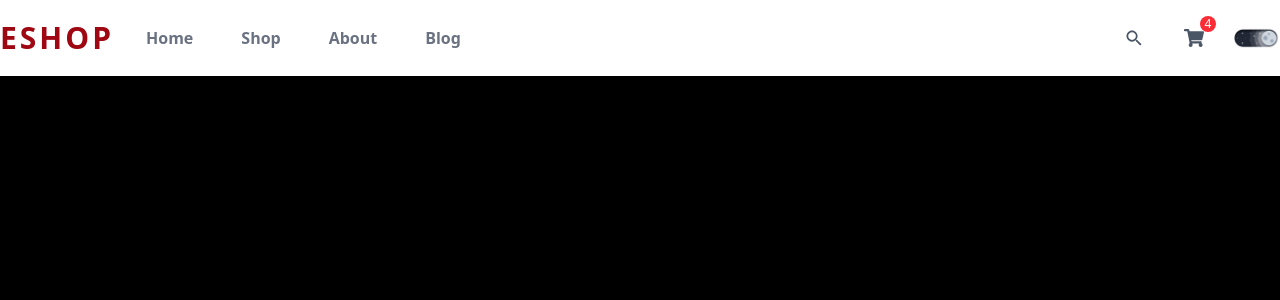
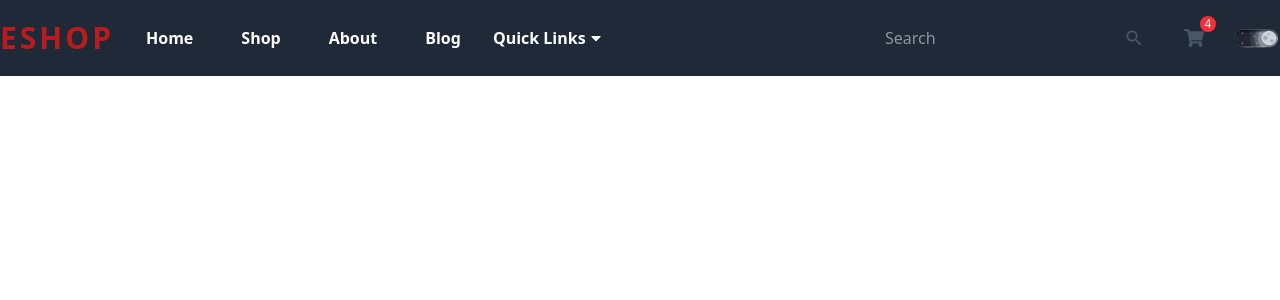
Before and after one commit to PrincxDevitt/App_Ecommerce, a React (Vite) app: page / in a window 1280 px wide. Both pictures are taken after a click on the picture 1256 px from the left and 38 px from the top of the page. Shown: the top 300 px of the page. Built offline with nearby package versions, Linux system fonts and the light colour scheme.

Commit message:
Se agrego un dropdown
Ya se aplica el mode dark pero falta que lo aplique en el dropdown

```diff
--- a/src/components/DarkMode.jsx
+++ b/src/components/DarkMode.jsx
@@ -1,36 +1,42 @@
-import React from 'react'
+import React, { useState, useEffect } from "react";
 import LightButton from "../assets/website/light-mode-button.png";
 import DarkButton from "../assets/website/dark-mode-button.png";
 
 const DarkMode = () => {
+  const [theme, setTheme] = useState(localStorage.getItem("navbarTheme") || "light");
 
-  const [theme,setTheme] =React.useState(localStorage.getItem("theme")?
-  localStorage.getItem("theme"):
-  "light"
-);
+  useEffect(() => {
+    const navbar = document.querySelector(".navbar"); // Solo afecta al Navbar
 
-  const element = document.documentElement;
-  console.log(element);
+    if (theme === "dark") {
+      navbar.classList.add("dark");
+    } else {
+      navbar.classList.remove("dark");
+    }
 
-  React.useEffect(()=>{
-    localStorage.setItem("theme",theme);
-    if (theme === "dark"){
-      element.classList.add("dark");
-      element.classList.add("dark");
-    } else {
-      element.classList.remove("light");
-      element.classList.remove("dark");
-    }
-  });
+    localStorage.setItem("navbarTheme", theme);
+  }, [theme]);
 
   return (
-    <div className='relative'>
-      <img onClick={()=> setTheme(theme === "dark"? "light" :"dark")} src={LightButton} alt="" className={`w-12 cursor-pointer absolute right-0 z-10 ${theme === "dark"?
-         "opacity-0" : "opacity-100"} transition-all duration-300`} />
-      <img onClick={()=> setTheme(theme === "dark"? "light" :"dark")} src={DarkButton} alt="" className={`w-12 cursor-pointer`} />
+    <div className="relative">
+      <img
+        onClick={() => setTheme(theme === "dark" ? "light" : "dark")}
+        src={LightButton}
+        alt="Light Mode"
+        className={`w-12 cursor-pointer absolute right-0 z-10 transition-opacity duration-300 ${
+          theme === "dark" ? "opacity-0" : "opacity-100"
+        }`}
+      />
+      <img
+        onClick={() => setTheme(theme === "dark" ? "light" : "dark")}
+        src={DarkButton}
+        alt="Dark Mode"
+        className={`w-12 cursor-pointer transition-opacity duration-300 ${
+          theme === "dark" ? "opacity-100" : "opacity-0"
+        }`}
+      />
     </div>
+  );
+};
 
-  )
-}
-
-export default DarkMode
+export default DarkMode;
--- a/src/components/Navbar.jsx
+++ b/src/components/Navbar.jsx
@@ -1,62 +1,119 @@
-import React from 'react'
+import React from "react";
 import { FaShoppingCart } from "react-icons/fa";
 import { IoMdSearch } from "react-icons/io";
-import DarkMode from './DarkMode';
+import DarkMode from "./DarkMode";
+import { FaCaretDown } from "react-icons/fa";
 
 const Navbar = () => {
   const menuLinks = [
-        { id: 1, name: 'Home', url: '/#' },
-        { id: 2, name: 'Shop', url: '/#Shop' },
-        { id: 3, name: 'About', url: '/#About' },
-        { id: 4, name: 'Blog', url: '/#Blog' },
+    { id: 1, name: "Home", url: "/#" },
+    { id: 2, name: "Shop", url: "/#Shop" },
+    { id: 3, name: "About", url: "/#About" },
+    { id: 4, name: "Blog", url: "/#Blog" },
+  ];
+
+  const DropdownLinks = [
+    {
+      id: 1,
+      name: "Trending Products",
+      link: "/#",
+    },
+    {
+      id: 2,
+      name: "Best Selling",
+      link: "/#",
+    },
+    {
+      id: 3,
+      name: "Top Rated",
+      link: "/#",
+    }
   ];
 
   return (
-        <div className='bg-white dark:bg-gray-900 dark:text-white duration-200 relative z-40'>
-            <div className='py-4'>
+    <div className="navbar bg-white dark:bg-gray-900 dark:text-white duration-200 relative z-40">
+      <div className="py-4">
         <div className="container flex justify-between items-center">
           {/* Logo and Link section */}
-                    <div className='flex items-center gap-4'>
-                        <a href="#" className='text-red-800 font-semibold tracking-widest text-2xl uppercase sm:text-3xl'>
+          <div className="flex items-center gap-4">
+            <a
+              href="#"
+              className="font-semibold tracking-widest text-2xl uppercase sm:text-3xl"
+              style={{ color: "#b91c1c" }} // Rojo fijo sin importar el tema
+            >
               Eshop
             </a>
             {/* Menu Items */}
-                        <div className='hidden lg:block'>
-                            <ul className='flex items-center gap-4'>
+            <div className="hidden lg:block">
+              <ul className="flex items-center gap-4">
                 {menuLinks.map((data) => (
                   <li key={data.id}>
-                                        <a href={data.url} className="inline-block px-4 font-semibold text-gray-500 hover:text-black dark:hover:text-white duration-200">
+                    <a
+                      href={data.url}
+                      className="inline-block px-4 font-semibold text-gray-500 hover:text-black dark:text-white dark:hover:text-gray-300 duration-200"
+                    >
+                      {data.name}
+                    </a>
+                  </li>
+                ))}
+                {/* Dropdown */}
+                <li className="relative cursor-pointer group">
+                  <a
+                    href="#"
+                    className="flex items-center gap-[2px] font-semibold text-gray-500 dark:text-white py-2"
+                  >
+                    Quick Links
+                    <span>
+                      <FaCaretDown className="group-hover:rotate-180 duration-300" />
+                    </span>
+                  </a>
+                  {/* Dropdown Links */}
+                  <div className="absolute z-[999] hidden group-hover:block w-[200px] rounded-md bg-white shadow-md dark:bg-gray-900 p-2 dark:text-white group-focus:block">
+                    <ul className="space-y-2">
+                      {DropdownLinks.map((data) => (
+                        <li key={data.id}>
+                          <a
+                            className="text-gray-500 hover:text-black dark:text-gray-400 dark:hover:text-white duration-200 focus:text-black dark:focus:text-white"
+                            href={data.link}
+                          >
                             {data.name}
                           </a>
                         </li>
                       ))}
                     </ul>
                   </div>
+                </li>
+              </ul>
+            </div>
           </div>
           {/* Navbar right section */}
-                    <div className='flex items-center gap-4'>
+          <div className="flex items-center gap-4">
             {/* Search bar section */}
-                        <div className='relative group hidden sm:block'>
-                            <input type="text" placeholder='Search' className='search-bar pr-10' />
-                            <IoMdSearch className='text-xl text-gray-600 group-hover:text-red-900 dark:text-gray-400 absolute top-1/2 right-3 -translate-y-1/2' />
+            <div className="relative group hidden sm:block">
+              <input
+                type="text"
+                placeholder="Search"
+                className="search-bar pr-10"
+              />
+              <IoMdSearch className="text-xl text-gray-600 group-hover:text-red-900 dark:text-gray-400 absolute top-1/2 right-3 -translate-y-1/2" />
             </div>
 
             {/* Orden button section */}
-                       <button className='relative p-3'>
-                        <FaShoppingCart  className='text-xl text-gray-600
-                        dark:text-gray-400'/>
-                        <div className='w-4 h-4 bg-red-500 text-white rounded-full absolute
-                        top-0 right-0 flex items-center justify-center text-xs'>4</div>
+            <button className="relative p-3">
+              <FaShoppingCart className="text-xl text-gray-600 dark:text-gray-400" />
+              <div className="w-4 h-4 bg-red-500 text-white rounded-full absolute top-0 right-0 flex items-center justify-center text-xs">
+                4
+              </div>
             </button>
             {/* Dark mode section */}
             <div>
-                            <DarkMode/>
+              <DarkMode />
             </div>
           </div>
         </div>
       </div>
     </div>
   );
-}
+};
 
 export default Navbar;
--- a/src/index.css
+++ b/src/index.css
@@ -1,26 +1,18 @@
 @import "tailwindcss";
 
-@layer components{
-    .search-bar{
-        @apply w-0 group-hover:w-[300px] transition-all duration-300 rounded-full
-         group-hover:border group-hover:border-gray-500 px-3 py-1 focus:outline-none  dark:border-gray-800
-         dark:bg-gray-900 group-hover:dark:bg-gray-800;
-    }
+/* Solo aplicamos estilos oscuros al Navbar */
+.dark.navbar {
+    background-color: #1f2937;
+    /* gray-900 */
+    color: white;
 }
 
-
-root {
-    --bg-color: white;
-    --text-color: black;
+/* Enlaces dentro del Navbar */
+.dark.navbar a {
+    color: white;
 }
 
-.dark {
-    --bg-color: black;
-    --text-color: white;
+.dark.navbar a:hover {
+    color: #d1d5db;
+    /* gray-300 */
 }
-
-body {
-    background-color: var(--bg-color);
-    color: var(--text-color);
-    transition: background-color 0.3s ease, color 0.3s ease;
-}
```
Lines whose indentation alone changed are shown as unchanged.
